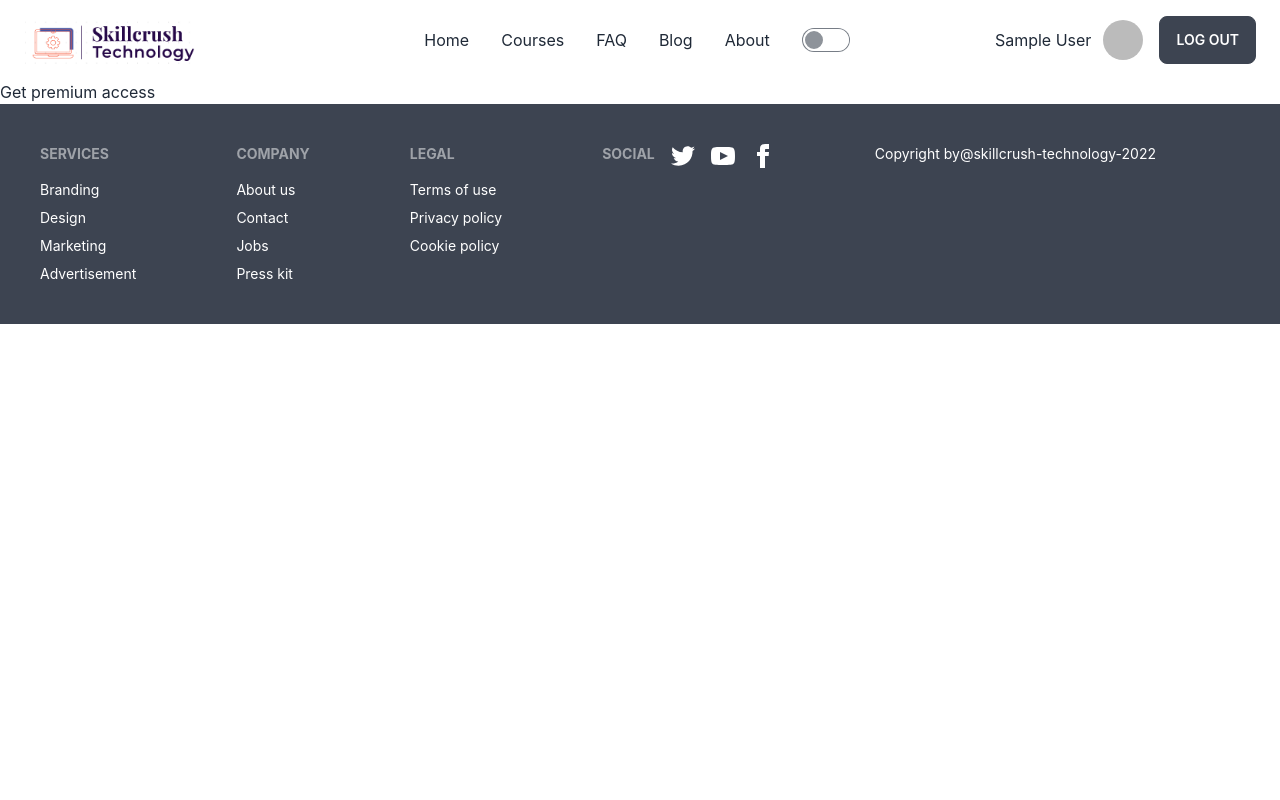
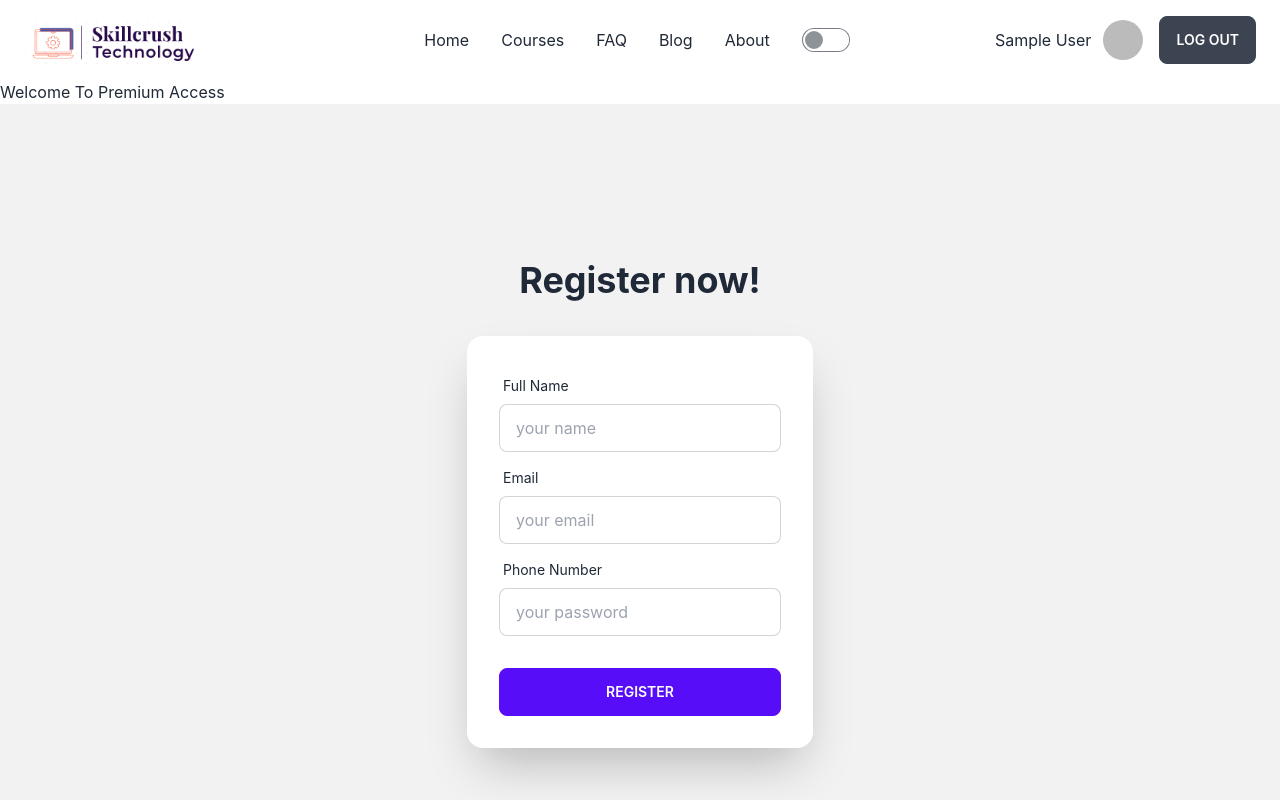
Before and after one commit to rashel-hossain/skillcrush-tech-client, a React (Create React App) app: page /getpremium in a window 1280 px wide. Shown: the top 800 px of the page. Built offline with nearby package versions, Linux system fonts and the light colour scheme; no server answers; sample sign-in values are in the browser's storage.

Commit message:
update overall

```diff
--- a/src/Routes/Routes.js
+++ b/src/Routes/Routes.js
@@ -24,15 +24,16 @@ export const routes = createBrowserRouter([
             },
             {
                 path: '/courses',
-                element: <PrivateRoute><Courses></Courses></PrivateRoute>,
+                element: <Courses></Courses>
             },
             {
                 path: '/course/:id',
                 element: <SingleCourse></SingleCourse>
             },
             {
-                path: '/CourseDetails',
-                element: <CourseDetails></CourseDetails>
+                path: '/courseDetails/:id',
+                element: <CourseDetails></CourseDetails>,
+                loader: ({ params }) => fetch(`https://skillcrush-tech-server.vercel.app/courses/${params.id}`)
             },
             {
                 path: '/faq',
@@ -56,7 +57,7 @@ export const routes = createBrowserRouter([
             },
             {
                 path: '/getpremium',
-                element: <GetPremium></GetPremium>
+                element: <PrivateRoute><GetPremium></GetPremium></PrivateRoute>
             },
             {
                 path: '*',
--- a/src/Skillcrush/Category/Category/Category.js
+++ b/src/Skillcrush/Category/Category/Category.js
@@ -1,9 +1,26 @@
-import React from 'react';
+import React, { useEffect, useState } from 'react';
+import Home from '../../Home/Home';
 
 const Category = () => {
+    // const [categories, setCategories] = useState([]);
+
+    // useEffect(() => {
+    //     fetch('https://skillcrush-tech-server.vercel.app/courses/')
+    //         .then(res => res.json())
+    //         .then(data => setCategories(data));
+    // }, [])
+
+
     return (
         <div>
-            <h2>This course Category</h2>
+            <h2>Category</h2>
+            {
+                // categories.map(category => <Home
+                //     key={category.id}
+                //     category={category}
+                // ></Home>
+                // )
+            }
         </div>
     );
 };
--- a/src/Skillcrush/Courses/CourseDetails/CourseDetails.js
+++ b/src/Skillcrush/Courses/CourseDetails/CourseDetails.js
@@ -1,10 +1,36 @@
-import React from 'react';
+import React, { useEffect, useState } from 'react';
+import { Link, useLoaderData } from 'react-router-dom';
+
+
 
 const CourseDetails = () => {
+    const course = useLoaderData();
+
+
     return (
         <div>
-            <h2>This is CourseDetails</h2>
+
+            <div className="card w-96 bg-base-100 shadow-xl mb-4 mx-auto">
+                <figure><img style={{ height: '250px', width: '100%' }} src="https://placeimg.com/400/225/arch" alt="Shoes" /></figure>
+                <div className="card-body">
+                    <h2 className="card-title">
+                        Shoes!
+                        <div className="badge badge-secondary">NEW</div>
+                    </h2>
+                    <h4 className='text-xl'>Price:  TK</h4>
+                    <div className="rating">
+                        <input type="radio" name="rating-1" className="mask mask-star" />
+                        <input type="radio" name="rating-1" className="mask mask-star" />
+                        <input type="radio" name="rating-1" className="mask mask-star" />
+                        <input type="radio" name="rating-1" className="mask mask-star" checked />
+                        <input type="radio" name="rating-1" className="mask mask-star" />
+                    </div>
+                    <p>If a dog chews shoes whose shoes does he choose?</p>
+                    <Link to='/getpremium'><button className="btn btn-primary btn-block">Add to Cart</button></Link>
+                </div>
+            </div>
         </div>
+
     );
 };
 
--- a/src/Skillcrush/Courses/Courses/Courses.js
+++ b/src/Skillcrush/Courses/Courses/Courses.js
@@ -28,9 +28,10 @@ const Courses = () => {
                 <h2>This is Courses: {course.length}</h2>
                 <div className='text-2xl'>
                     {
-                        course.map(ch => <p>
-                            {ch.title}
+                        course.map(ch => <p><Link>{ch.title}</Link>
+
                         </p>)
+
                     }
                     <Link to='/course/:id' className='text-warning'>JS And React Development</Link>
                 </div>
--- a/src/Skillcrush/Courses/SingleCourse/SingleCourse.js
+++ b/src/Skillcrush/Courses/SingleCourse/SingleCourse.js
@@ -4,7 +4,7 @@ import { toast } from 'react-hot-toast';
 
 
 const SingleCourse = ({ ch }) => {
-    const { image, title, price, description } = ch;
+    const { id, image, title, price, description } = ch;
 
     const toastShow = () => {
         toast.success('Successfully Enrolled!');
@@ -12,6 +12,7 @@ const SingleCourse = ({ ch }) => {
 
     return (
         <div>
+            <Link id={id} to={`/courseDetails/${id}`}>
                 <div className="card w-96 bg-base-100 shadow-xl mb-4">
                     <figure><img style={{ height: '250px', width: '100%' }} src={image} alt="Shoes" /></figure>
                     <div className="card-body">
@@ -25,6 +26,7 @@ const SingleCourse = ({ ch }) => {
                         <button onClick={toastShow} className="btn btn-primary btn-block">Enrolle Now</button>
                     </div>
                 </div>
+            </Link>
         </div>
     );
 };
--- a/src/Skillcrush/GetPremium/GetPremium.js
+++ b/src/Skillcrush/GetPremium/GetPremium.js
@@ -3,7 +3,48 @@ import React from 'react';
 const GetPremium = () => {
     return (
         <div>
-            <h2>Get premium access</h2>
+            <h2>Welcome To  Premium Access</h2>
+            <div className="hero min-h-screen bg-base-200">
+                <div className="hero-content flex-col w-1/2">
+                    <div className="text-center mb-5">
+                        <h1 className="text-4xl font-bold">Register now!</h1>
+                    </div>
+
+                    <form>
+                        <div className="card flex-shrink-0 w-full max-w-sm shadow-2xl bg-base-100">
+                            <div className="card-body">
+                                <div className="form-control">
+                                    <label className="label">
+                                        <span className="label-text">Full Name</span>
+                                    </label>
+                                    <input name='name' type="text" placeholder="your name" className="input input-bordered" />
+                                </div>
+
+                                <div className="form-control">
+                                    <label className="label">
+                                        <span className="label-text">Email</span>
+                                    </label>
+                                    <input name='email' type="text" placeholder="your email" className="input input-bordered" required />
+                                </div>
+
+                                <div className="form-control">
+                                    <label className="label">
+                                        <span className="label-text">Phone Number</span>
+                                    </label>
+                                    <input name='password' type="password" placeholder="your password" className="input input-bordered" required />
+                                </div>
+                                <div className="form-control mt-6">
+                                    <button className="btn btn-primary" type='submit'>Register</button>
+                                </div>
+
+
+                            </div>
+                        </div>
+                    </form>
+
+
+                </div>
+            </div>
         </div>
     );
 };
--- a/src/Skillcrush/Login/Login/Login.js
+++ b/src/Skillcrush/Login/Login/Login.js
@@ -116,7 +116,7 @@ const Login = () => {
                         </div>
                     </form>
 
-                    <span>----------------------or----------------------</span>
+                    <div className="divider">OR</div>
                     <div>
                         {
                             user?.uid ?
--- a/src/Skillcrush/Login/Register/Register.js
+++ b/src/Skillcrush/Login/Register/Register.js
@@ -90,7 +90,8 @@ const Register = () => {
                         </div>
                     </form>
 
-                    <span>----------------------or----------------------</span>
+                    <div className="divider">OR</div>
+
                     <div className="m-2">
                         <button className="mb-2 btn btn-outline btn-primary w-full">Continue with Google</button>
                         <button className="btn btn-outline btn-primary w-full">Continue with GitHub</button>
```
Also changed, not shown: src/Skillcrush/Home/Home.js (+36 -2 lines). Lines whose indentation alone changed are shown as unchanged.
